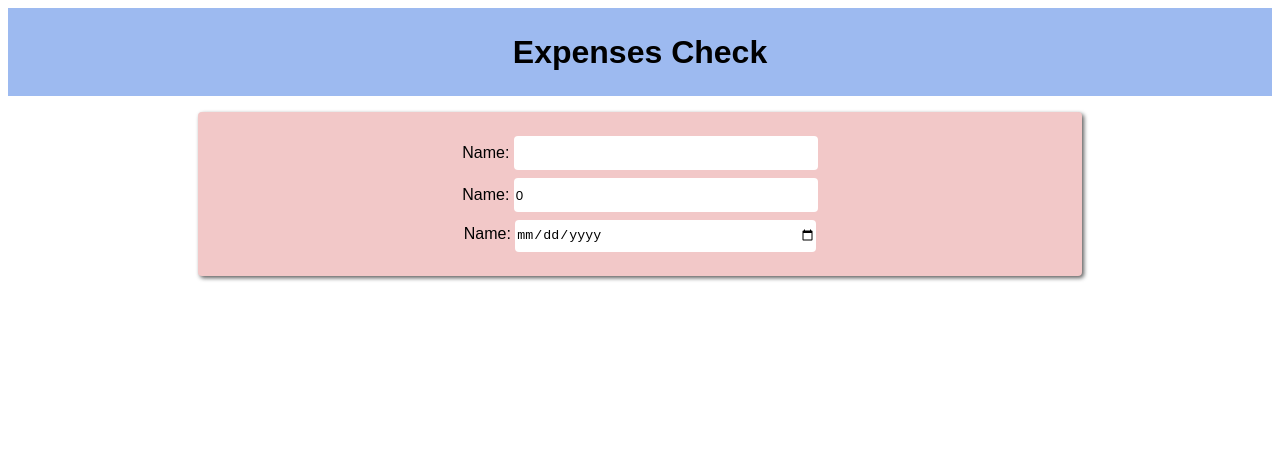
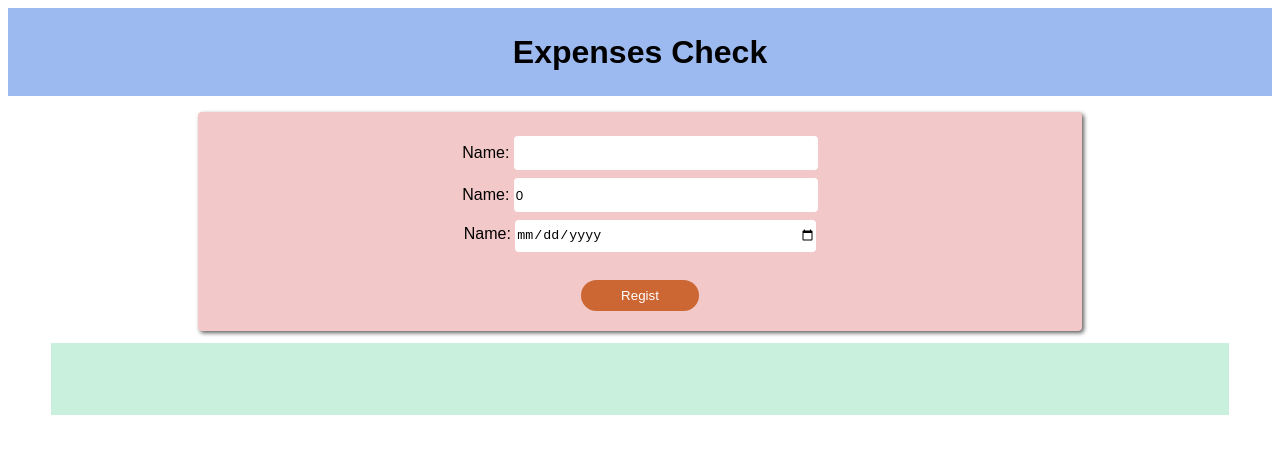
Before and after one commit to hiroharu8864/react-zero-app, a React (Create React App) app: page / in a window 1280 px wide. Shown: the top 454 px of the page. Built offline with nearby package versions, Linux system fonts and the light colour scheme.

Commit message:
リスト表示追加

```diff
--- a/src/App.tsx
+++ b/src/App.tsx
@@ -2,6 +2,7 @@ import { useState } from "react";
 import "./styles.css";
 import { Header } from "../src/components/atoms/layout/Header";
 import { FormContainer } from "../src/components/molecules/FormContainer";
+import { ListContainer } from "../src/components/molecules/ListContainer";
 
 export default function App() {
   type ListItem = {
@@ -10,10 +11,16 @@ export default function App() {
   };
   const [listItems, setListItems] = useState<ListItem[]>([]);
 
+  const onClick = (data: { name: string; price: number; date: Date }) => {
+    const listItem = { id: Math.random().toString(), content: data };
+    setListItems((prevListItem) => [...prevListItem, listItem]);
+    console.log("register now!");
+  };
   return (
     <div className="App">
       <Header />
-      <FormContainer />
+      <FormContainer onSubmit={onClick} />
+      <ListContainer listItems={listItems} />
     </div>
   );
 }
--- a/src/components/molecules/FormContainer.tsx
+++ b/src/components/molecules/FormContainer.tsx
@@ -2,6 +2,7 @@ import { ChangeEvent, FC, memo, ReactNode, useState } from "react";
 import styled from "styled-components";
 
 type Props = {
+  onSubmit: (data: { name: string; price: number; date: Date }) => void;
   children: ReactNode;
 };
 
@@ -29,12 +30,24 @@ const SInput = styled.input`
 
 const SButton = styled.button`
   margin-top: 24px;
+  color: #ffffff;
+  background-color: #cc6633;
+  padding: 8px 40px;
+  border: none;
+  border-radius: 1000px;
+  outline: none;
+  &:hover {
+    cursor: pointer;
+    opacity: 0.7;
+  }
 `;
 
 export const FormContainer: FC<Props> = memo((Props) => {
   const [name, setName] = useState("");
   const [price, setPrice] = useState(0);
   const [date, setDate] = useState("");
+
+  const { children, onSubmit } = Props;
 
   const onChangeName = (event: ChangeEvent<HTMLInputElement>) => {
     setName(event.target.value);
@@ -44,7 +57,11 @@ export const FormContainer: FC<Props> = memo((Props) => {
     setPrice(priceNum);
   };
   const onChangeDate = (event: ChangeEvent<HTMLInputElement>) => {
-    setName(event.target.value);
+    setDate(event.target.value);
+  };
+  const onClickRegister = () => {
+    const data = { name, price, date: new Date(date) };
+    onSubmit(data);
   };
 
   return (
@@ -62,6 +79,7 @@ export const FormContainer: FC<Props> = memo((Props) => {
           <label>Name: </label>
           <SInput type="date" value={date} onChange={onChangeDate}></SInput>
         </div>
+        <SButton onClick={onClickRegister}>Regist</SButton>
       </SFormContainer>
     </>
   );
--- /dev/null
+++ b/src/components/molecules/ListContainer.tsx
@@ -0,0 +1,58 @@
+import { FC, memo, ReactNode } from "react";
+import styled from "styled-components";
+
+type ListItem = {
+  id: string;
+  content: { name: string; price: number; date: Date };
+};
+type Props = {
+  listItems: ListItem[];
+};
+
+const SOuterCard = styled.div`
+  margin: auto;
+  margin-top: 12px;
+  background-color: rgb(200, 240, 220);
+  width: 90%;
+  padding: 20px;
+  display: flex;
+  flex-direction: column;
+  align-items: center;
+`;
+const SInnerCard = styled.div`
+  font-size: 20px;
+  font-weight: bold;
+  margin-top: 5px;
+  width: 250px;
+  background-color: rgb(240, 240, 230);
+  display: flex;
+  align-items: center;
+  justify-content: space-between;
+  padding: 20px;
+`;
+const SCardUl = styled.ul`
+  padding: 0;
+  list-style: none;
+`;
+
+export const ListContainer: FC<Props> = memo((Props) => {
+  const { listItems } = Props;
+
+  return (
+    <>
+      <SOuterCard>
+        <SCardUl>
+          {listItems.map((item) => {
+            return (
+              <SInnerCard>
+                <li key={item.id}>
+                  {item.content.name} {item.content.price}
+                </li>
+              </SInnerCard>
+            );
+          })}
+        </SCardUl>
+      </SOuterCard>
+    </>
+  );
+});
```
